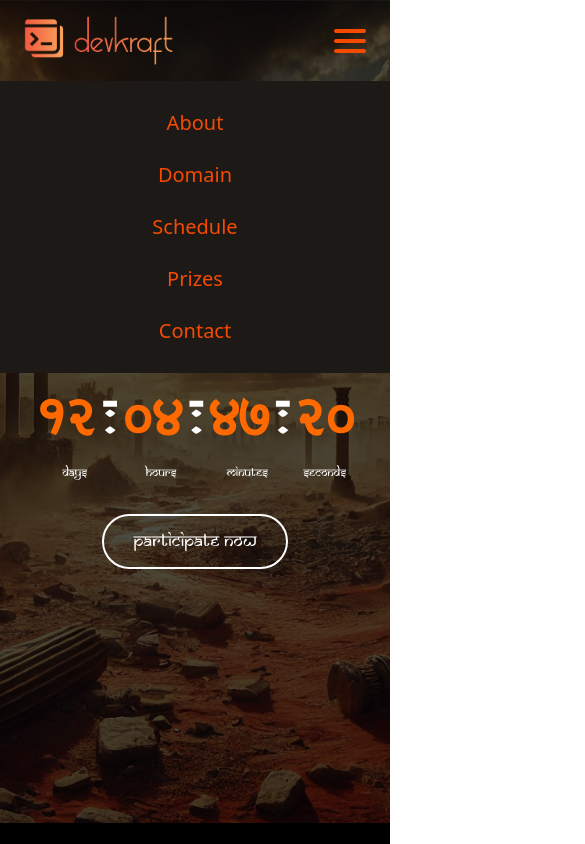
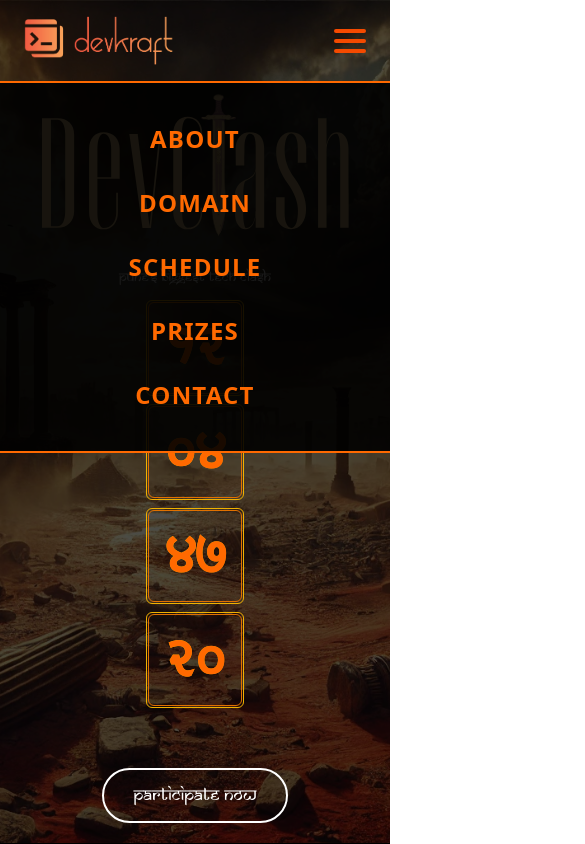
Before and after one commit to ramkrushnaw04/devclash2025, a React (Vite) app in the folder frontend/: page / in a window 390 px wide. Both pictures are taken after a click on the element 350 px from the left and 40 px from the top of the page. Shown: the top 844 px of the page, 585 px wide, since content can reach past the window. Built offline with nearby package versions, Linux system fonts and the light colour scheme.

Commit message:
chanegs 2

```diff
--- a/frontend/components/AboutUs.jsx
+++ b/frontend/components/AboutUs.jsx
@@ -2,7 +2,7 @@ import React from 'react';
 
 const AboutUsCard = () => {
   return (
-    <div id='about' className="flex bg-black items-center justify-center p-4 py-36">
+    <div id='about' className="flex bg-black items-center justify-center p-4 pt-36 pb-8">
       <div className="bg-stone flex flex-col  gap-16 text-white rounded-2xl border-3 border-[rgb(165,129,74)] bg-[#372511] p-8 max-w-4xl text-center ">
         <h2 className="text-7xl font-bold text-[#F16043]" style={{ fontFamily: 'Samarkan' }}>ABOUT US</h2>
 
--- /dev/null
+++ b/frontend/components/GoldenFrame.jsx
@@ -0,0 +1,29 @@
+import React from 'react';
+
+const GoldenFrame = ({ number }) => {
+    return (
+        <div className="relative w-full">
+            {/* The outer container with golden gradient border */}
+            <div className="relative p-1  rounded-md">
+                {/* The inner black background with inner golden line */}
+                <div className="bg-transparent w-full h-full relative border rounded-md border-yellow-500 p-px">
+                    {/* Additional inner golden line */}
+                    <div className="border rounded-md border-amber-600 w-full h-full flex items-center justify-center">
+                        {/* Number centered */}
+                        <div className="text-[120px] text-[#F16043] font-bold  bg-clip-text bg-gradient-to-br from-yellow-300 via-yellow-500 to-amber-700">
+                            <h1
+                                className="text-orange-500 text-[60px] sm:text-[120px] font-bold px-4"
+                                // style={{ WebkitTextStroke: "1px white" }}
+                                style={{ fontFamily: "Kruti" }}
+                            >
+                                {number}
+                            </h1>
+                        </div>
+                    </div>
+                </div>
+            </div>
+        </div>
+    );
+};
+
+export default GoldenFrame;
--- a/frontend/components/Hero.jsx
+++ b/frontend/components/Hero.jsx
@@ -1,10 +1,12 @@
 import React from "react";
-import logo from "../src/assets/DevClash.logo_1.jpg";
+import logo from "/logos/devclash.svg";
 import Timer from "./Timer";
 
 const Hero = () => {
     return (
-        <main className="w-full flex flex-col items-center justify-start pt-32 h-[calc(100vh-102px)] px-4 sm:px-6">
+        <main className="w-full flex flex-col items-center justify-start h-[calc(100vh-82px)] sm:h-[calc(100vh-102px)] px-4 sm:px-6">
+
+
 
             {/* Background image with object-cover to prevent squeezing */}
             <div className="absolute top-0 left-0 w-full h-full z-[-10] overflow-hidden">
@@ -19,12 +21,12 @@ const Hero = () => {
             <img
                 src={logo}
                 alt="DevClash Logo"
-                className="h-[120px] sm:h-[160px] md:h-[200px] w-auto mb-4 object-contain"
+                className="h-[320px] sm:h-[160px] md:h-[400px] mt-[-70px]  mb-4 object-contain"
             />
 
             {/* Tagline */}
             <p
-                className="text-white text-[14px] sm:text-[16px] md:text-[18px] mb-2"
+                className="text-white text-[14px] sm:text-[16px] md:text-[18px] mb-2 mt-[-80px] sm:mt-[-40px]"
                 style={{ fontFamily: "Samarkan" }}
             >
                 Pune's Biggest Tech Clash
@@ -37,7 +39,7 @@ const Hero = () => {
 
             {/* Participate Button */}
             <button
-                className="text-white text-[18px] sm:text-[22px] px-[30px] py-[12px] sm:px-[40px] sm:py-[15px] border-2 border-white rounded-[50px] cursor-pointer bg-transparent hover:bg-white hover:text-black transition-all mt-4"
+                className="text-white text-[18px] sm:text-[22px] mt-10 px-[30px] py-[12px] sm:px-[40px] sm:py-[15px] border-2 border-white rounded-[50px] cursor-pointer bg-transparent hover:bg-white hover:text-black transition-all "
                 style={{ fontFamily: "Samarkan" }}
             >
                 Participate Now
--- a/frontend/components/Navbar.jsx
+++ b/frontend/components/Navbar.jsx
@@ -95,20 +95,47 @@ const DevKraftNav = () => {
 
             {/* Mobile Navigation - Dropdown from top */}
             {isMobile && <motion.div
-                className="w-full bg-stone-900 absolute left-0 right-0 mt-4 overflow-hidden z-40"
+    className="w-full bg-black/90 absolute left-0 right-0 mt-4 overflow-hidden z-40 border-t-2 border-b-2 border-orange-500"
     initial="closed"
     animate={isOpen ? "open" : "closed"}
     variants={menuVariants}
 >
-                <div className="flex flex-col items-center py-4">
-                    {/* <motion.a variants={itemVariants} href="#" className="text-orange-600 hover:text-white py-3 transition-colors text-xl">Home</motion.a> */}
-                    <motion.a variants={itemVariants} href="#about" className="text-orange-600 hover:text-white py-3 transition-colors text-xl">About</motion.a>
-                    <motion.a variants={itemVariants} href="#domain" className="text-orange-600 hover:text-white py-3 transition-colors text-xl">Domain</motion.a>
-                    <motion.a variants={itemVariants} href="#schedule" className="text-orange-600 hover:text-white py-3 transition-colors text-xl">Schedule</motion.a>
-                    <motion.a variants={itemVariants} href="#prizes" className="text-orange-600 hover:text-white py-3 transition-colors text-xl">Prizes</motion.a>
-                    {/* <motion.a variants={itemVariants} href="#" className="text-orange-600 hover:text-white py-3 transition-colors text-xl">Team</motion.a> */}
-                    {/* <motion.a variants={itemVariants} href="#" className="text-orange-600 hover:text-white py-3 transition-colors text-xl">FAQ</motion.a> */}
-                    <motion.a variants={itemVariants} href="#contact" className="text-orange-600 hover:text-white py-3 transition-colors text-xl">Contact</motion.a>
+    <div className="flex flex-col items-center py-6">
+        <motion.a
+            variants={itemVariants}
+            href="#about"
+            className="text-orange-500 hover:text-white py-4 transition-colors text-2xl font-bold tracking-wider uppercase"
+        >
+            About
+        </motion.a>
+        <motion.a
+            variants={itemVariants}
+            href="#domain"
+            className="text-orange-500 hover:text-white py-4 transition-colors text-2xl font-bold tracking-wider uppercase"
+        >
+            Domain
+        </motion.a>
+        <motion.a
+            variants={itemVariants}
+            href="#schedule"
+            className="text-orange-500 hover:text-white py-4 transition-colors text-2xl font-bold tracking-wider uppercase"
+        >
+            Schedule
+        </motion.a>
+        <motion.a
+            variants={itemVariants}
+            href="#prizes"
+            className="text-orange-500 hover:text-white py-4 transition-colors text-2xl font-bold tracking-wider uppercase"
+        >
+            Prizes
+        </motion.a>
+        <motion.a
+            variants={itemVariants}
+            href="#contact"
+            className="text-orange-500 hover:text-white py-4 transition-colors text-2xl font-bold tracking-wider uppercase"
+        >
+            Contact
+        </motion.a>
     </div>
 </motion.div>}
         </div>
--- a/frontend/components/Schedule.jsx
+++ b/frontend/components/Schedule.jsx
@@ -1,5 +1,6 @@
 
-import React from 'react'
+import { div } from 'framer-motion/client';
+import React, { useState, useEffect } from 'react'
 
 
 const Card = ({ title, date, info }) => {
@@ -22,19 +23,37 @@ const Card = ({ title, date, info }) => {
 
 
 
-const Lines = ({ color }) => {
+const Lines = ({ color, isInitial = false, isFinal = false }) => {
     return (
         <div className='relative w-[150px] h-[150px] ' >
 
             <div className={`VERTICAL absolute  h-[130px] w-[6px] `} style={{ backgroundColor: color }}></div>
             <div className={`HORIZONTAL absolute h-[6px] w-[110px] left-[20px] bottom-0 `} style={{ backgroundColor: color }}></div>
 
-            <div class={`LEFT-CURVE absolute bottom-[-21px] left-[-21px] w-[42px] h-[42px] border-[6px] border-b-transparent border-l-transparent border-t-transparent rotate-[-45deg] rounded-full ${ color == '#fff' ? 'border-white' : 'border-[#F16043]'} `} ></div>
-            <div class={`RIGHT-CURVE absolute bottom-[-21px] right-[-21px] w-[42px] h-[42px] border-[6px] border-b-transparent border-r-transparent border-t-transparent rotate-[45deg] rounded-full ${ color == '#fff' ? 'border-white' : 'border-[#F16043]'} `} ></div>
+            <div class={`LEFT-CURVE absolute bottom-[-21px] left-[-21px] w-[42px] h-[42px] border-[6px] border-b-transparent border-l-transparent border-t-transparent rotate-[-45deg] rounded-full ${color == '#fff' ? 'border-white' : 'border-[#F16043]'} `} ></div>
+            <div class={`RIGHT-CURVE absolute bottom-[-21px] right-[-21px] w-[42px] h-[42px] border-[6px] border-b-transparent border-r-transparent border-t-transparent rotate-[45deg] rounded-full ${color == '#fff' ? 'border-white' : 'border-[#F16043]'} `} ></div>
 
             <div className='TOP-BLOB absolute h-[18px] w-[18px] top-[-1px] left-[-6px]  rounded-full' style={{ backgroundColor: color }}> </div>
+
             <div className='BOTTOM-BLOB absolute h-[18px] w-[18px] bottom-[-9px] left-[-9px]  rounded-full' style={{ backgroundColor: color }}> </div>
 
+            {isInitial && <>
+                <div className={`HORIZONTAL absolute h-[6px] w-[110px] left-[-125px] bottom-0 bg-[#F16043]`} ></div>
+                <div className='BOTTOM-LEFT-BLOB absolute h-[18px] w-[18px] bottom-[-8px] left-[-132px] bg-[#F16043] rounded-full' > </div>
+                <div class={`FIRST-CURVE absolute bottom-[-21px] left-[-21px] w-[42px] h-[42px] border-[6px] border-b-transparent border-r-transparent border-t-transparent rotate-[-45deg] rounded-full border-[#F16043] `} ></div>
+            </>}
+            {isFinal && <div className='BOTTOM-RIGHT-BLOB absolute h-[18px] w-[18px] bottom-[-9px] right-[-8px]  rounded-full' style={{ backgroundColor: color }}> </div>}
+        </div>
+    )
+}
+
+
+const Line = ({ color }) => {
+    return (
+        <div className='w-[100px] h-[80px] '>
+            <div className={`VERTICAL absolute  h-[80px] w-[6px] `} style={{ backgroundColor: color }}></div>
+            <div className='TOP-BLOB absolute h-[18px] w-[18px] top-[-1px] left-[-6px]  rounded-full' style={{ backgroundColor: color }}> </div>
+            <div className='BOTTOM-BLOB absolute h-[18px] w-[18px] bottom-[-1px] left-[-6px]  rounded-full' style={{ backgroundColor: color }}> </div>
         </div>
     )
 }
@@ -44,16 +63,45 @@ const Lines = ({ color }) => {
 
 
 
+
 const Schedule = () => {
+
+    const [isMobile, setIsMobile] = useState(false)
+
+    useEffect(() => {
+        function handleResize() {
+            setIsMobile(window.innerWidth < 768)
+        }
+
+        handleResize()
+
+        window.addEventListener('resize', () => {
+            handleResize()
+        })
+
+        return () => {
+            window.removeEventListener('resize', () => {
+                handleResize()
+            })
+        }
+    }, [])
+
+
+
+
+
+
+
     return (
-        <section id='schedule' className="w-full max-w-screen relative bg-black flex items-center flex-col justify-center py-8" >
+        <section id='schedule' className="w-full max-w-screen overflow-hidden relative bg-black flex items-center flex-col justify-center py-8" >
             {/* <img className='w-full h-full absolute top-0 left-0 z-0 opacity-50' src="imagelink" alt="" /> */}
+
 
             <div className="text-center absolute top-[80px]">
                 <h1 className="text-7xl font-bold text-[#F16043]" style={{ fontFamily: 'Samarkan' }}>SCHEDULE</h1>
             </div>
 
-            <div className='flex flex-col gap-[178px] scale-[85%] '>
+            {!isMobile && <div className='flex flex-col gap-[178px] scale-[85%] '>
                 <div className='top-cards  w-[1164px] h-[500px] flex items-center justify-center gap-[12px]'>
                     <div className='relative '>
                         <Card
@@ -62,7 +110,7 @@ const Schedule = () => {
                             info={'On this day, the registration portal will open for team leaders to enroll themselves and their respective teams. Teams should ensure timely registration to secure their spot in the hackathon.'}
                         />
                         <div className='absolute left-36'>
-                            <Lines color={'#fff'} />
+                            <Lines color={'#fff'} isInitial={true} />
 
                         </div>
                     </div>
@@ -86,7 +134,7 @@ const Schedule = () => {
                             info={"The moment of truth! Winners will be announced. It’s important to note that this date is subject to change based on project complexity. Stay tuned for updates and mark your calendars!"}
                         />
                         <div className='absolute left-36'>
-                            <Lines color={'#fff'} />
+                            <Lines color={'#fff'} isFinal={true} />
 
                         </div>
                     </div>
@@ -94,6 +142,7 @@ const Schedule = () => {
                 </div>
 
                 <div className='bottom-cards w-[1164px]  h-[270px] flex items-center justify-center gap-[12px] '>
+
                     <div className='relative '>
                         <div className='absolute left-36 top-[-9rem] rotate-180 scale-x-[-1]'>
                             <Lines color={'#F16043'} />
@@ -117,7 +166,70 @@ const Schedule = () => {
                     </div>
 
                 </div>
-            </div>
+            </div>}
+
+
+
+            {isMobile && <div className='bottom-cards w-full mt-28 py-[100px] flex flex-col items-center justify-center gap-20 '>
+
+                <div className='relative '>
+                    <Card
+                        title={'Registrations Open'}
+                        date={'23 March'}
+                        info={'On this day, the registration portal will open for team leaders to enroll themselves and their respective teams. Teams should ensure timely registration to secure their spot in the hackathon.'}
+                    />
+                    <div className='absolute left-36'>
+                        <Line color={'#fff'} />
+                    </div>
+                </div>
+
+                <div className='relative '>
+                    <Card
+                        title={'Last date to register'}
+                        date={'3 April'}
+                        info={'This marks the deadline for all teams and individual participants to complete their registration process. Late registrations will not be considered, so make sure to register before this date.'}
+                    />
+                    <div className='absolute left-36 '>
+                        <Line color={'#F16043'} />
+                    </div>
+                </div>
+
+                <div className='relative '>
+                    <Card
+                        title={'Hackathon Kickoff'}
+                        date={'6 April'}
+                        info={'The official commencement of the hackathon! Participants can start working on their projects. Resources, guidelines, and support will be provided to ensure a smooth start to the coding journey.'}
+                    />
+                    <div className='absolute left-36'>
+                        <Line color={'#fff'} />
+                    </div>
+                </div>
+
+                <div className='relative '>
+                    <Card
+                        title={'Hackathon Concludes'}
+                        date={'7 April'}
+                        info={'Participants need to wrap up their projects as the hackathon concludes. Submission guidelines will be provided, and teams must adhere to the deadlines for project submission.'}
+                    />
+                    <div className='absolute left-36 '>
+                        <Line color={'#F16043'} />
+                    </div>
+                </div>
+
+
+
+                <div className='relative '>
+                    <Card
+                        title={'Results Out'}
+                        date={'7 April'}
+                        info={"The moment of truth! Winners will be announced. It’s important to note that this date is subject to change based on project complexity. Stay tuned for updates and mark your calendars!"}
+                    />
+                    <div className='absolute left-36'>
+                        <Line color={'#fff'} />
+                    </div>
+                </div>
+
+            </div>}
 
 
 
--- a/frontend/components/Team.jsx
+++ b/frontend/components/Team.jsx
@@ -39,7 +39,7 @@ const Team = () => {
   ];
 
   return (
-    <div className="w-full py-20 bg-black flex flex-col items-center">
+    <div className="w-full py-20 bg-black flex flex-col items-center px-10">
       <h1
         className="text-[#F16043] font-bold text-[40px] sm:text-[50px] md:text-[60px] lg:text-[72px] mt-8 mb-6"
         style={{ fontFamily: "Samarkan" }}
--- a/frontend/components/Timer.jsx
+++ b/frontend/components/Timer.jsx
@@ -1,5 +1,6 @@
 import React, { useState, useEffect } from "react";
-import Ring from "./Ring";
+import GoldenFrame from "./GoldenFrame";
+
 
 const Timer = () => {
     const [timeLeft, setTimeLeft] = useState({
@@ -36,19 +37,37 @@ const Timer = () => {
         return () => clearInterval(timer);
     }, [targetDate]);
 
+
+    const [isMobile, setIsMobile] = useState(false)
+
+    useEffect(() => {
+        function handleResize() {
+            setIsMobile(window.innerWidth < 768)
+        }
+
+        handleResize()
+
+        window.addEventListener('resize', () => {
+            handleResize()
+        })
+
+        return () => {
+            window.removeEventListener('resize', () => {
+                handleResize()
+            })
+        }
+    }, [])
+
+
     return (
-    <div className="w-full sm:w-[700px] flex justify-center items-center gap-2 sm:gap-4" >
+        <>
+            {!isMobile && <div className="w-full sm:w-[700px] flex justify-center items-center gap-2 sm:gap-4" >
                 {/* <Ring /> */}
                 {/* Days */}
+
                 <div className="flex flex-col items-center">
                     <div className="flex items-center">
-          <h1
-            className="text-orange-500 text-[60px] sm:text-[120px] font-bold"
-            // style={{ WebkitTextStroke: "1px white" }}
-            style={{ fontFamily: "Kruti" }}
-          >
-            {timeLeft.days.toString().padStart(2, "0")}
-          </h1>
+                        <GoldenFrame number={timeLeft.days.toString().padStart(2, "0")} />
                         <span className="text-white text-[60px] sm:text-[80px] font-bold ml-2" style={{ fontFamily: "Samarkan" }}>
                             :
                         </span>
@@ -64,13 +83,7 @@ const Timer = () => {
                 {/* Hours */}
                 <div className="flex flex-col items-center">
                     <div className="flex items-center">
-          <h1
-            className="text-orange-500 text-[60px] sm:text-[120px] font-bold"
-            // style={{ WebkitTextStroke: "1px white" }}
-            style={{ fontFamily: "Kruti" }}
-          >
-            {timeLeft.hours.toString().padStart(2, "0")}
-          </h1>
+                        <GoldenFrame number={timeLeft.hours.toString().padStart(2, "0")} />
                         <span className="text-white text-[60px] sm:text-[80px] font-bold ml-2" style={{ fontFamily: "Samarkan" }}>
                             :
                         </span>
@@ -86,13 +99,7 @@ const Timer = () => {
                 {/* Minutes */}
                 <div className="flex flex-col items-center">
                     <div className="flex items-center">
-          <h1
-            className="text-orange-500 text-[60px] sm:text-[120px] font-bold"
-            // style={{ WebkitTextStroke: "1px white" }}
-            style={{ fontFamily: "Kruti" }}
-          >
-            {timeLeft.minutes.toString().padStart(2, "0")}
-          </h1>
+                        <GoldenFrame number={timeLeft.minutes.toString().padStart(2, "0")} />
                         <span className="text-white text-[60px] sm:text-[80px] font-bold ml-2" style={{ fontFamily: "Samarkan" }}>
                             :
                         </span>
@@ -107,13 +114,7 @@ const Timer = () => {
 
                 {/* Seconds */}
                 <div className="flex flex-col items-center">
-        <h1
-          className="text-orange-500 text-[60px] sm:text-[120px] font-bold"
-        //   style={{ WebkitTextStroke: "1px white" }}
-        style={{ fontFamily: "Kruti" }}
-        >
-          {timeLeft.seconds.toString().padStart(2, "0")}
-        </h1>
+                    <GoldenFrame number={timeLeft.seconds.toString().padStart(2, "0")} />
                     <p
                         className="text-white text-[12px] sm:text-[16px]"
                         style={{ fontFamily: "Samarkan" }}
@@ -121,7 +122,45 @@ const Timer = () => {
                         SECONDS
                     </p>
                 </div>
+            </div>}
+
+
+            {isMobile && <div className="w-full sm:w-[700px] flex justify-center items-center gap-2 sm:gap-4">
+                {/* Mobile: Vertical stack, Desktop: Horizontal with labels */}
+                <div className="flex flex-col  items-center justify-center ">
+                    {/* Mobile view - stacked vertically without labels or colons */}
+                    <h1
+                        className="text-orange-500 text-[70px] font-bold"
+                        style={{ fontFamily: "Kruti" }}
+                    >
+                        <GoldenFrame number={timeLeft.days.toString().padStart(2, "0")} />
+                    </h1>
+
+                    <h1
+                        className="text-orange-500 text-[70px] font-bold"
+                        style={{ fontFamily: "Kruti" }}
+                    >
+                        <GoldenFrame number={timeLeft.hours.toString().padStart(2, "0")} />
+                    </h1>
+
+                    <h1
+                        className="text-orange-500 text-[70px] font-bold"
+                        style={{ fontFamily: "Kruti" }}
+                    >
+                        <GoldenFrame number={timeLeft.minutes.toString().padStart(2, "0")} />
+                    </h1>
+
+                    <h1
+                        className="text-orange-500 text-[70px] font-bold"
+                        style={{ fontFamily: "Kruti" }}
+                    >
+                         <GoldenFrame number={timeLeft.seconds.toString().padStart(2, "0")} />
+                    </h1>
                 </div>
+
+
+            </div>}
+        </>
     );
 };
 
```
Also changed, not shown: frontend/public/logos/devclash.svg (added). Lines whose indentation alone changed are shown as unchanged.
